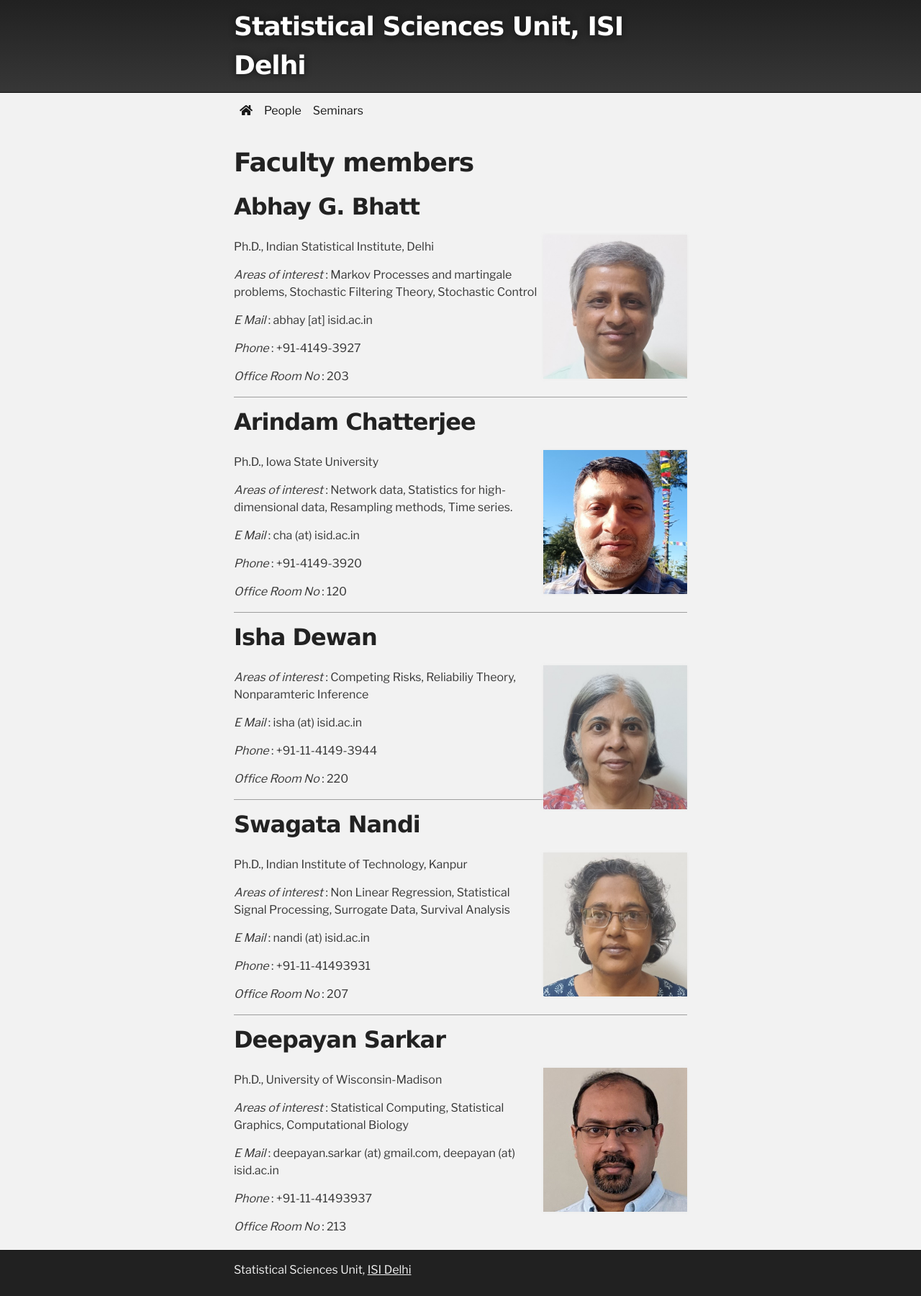
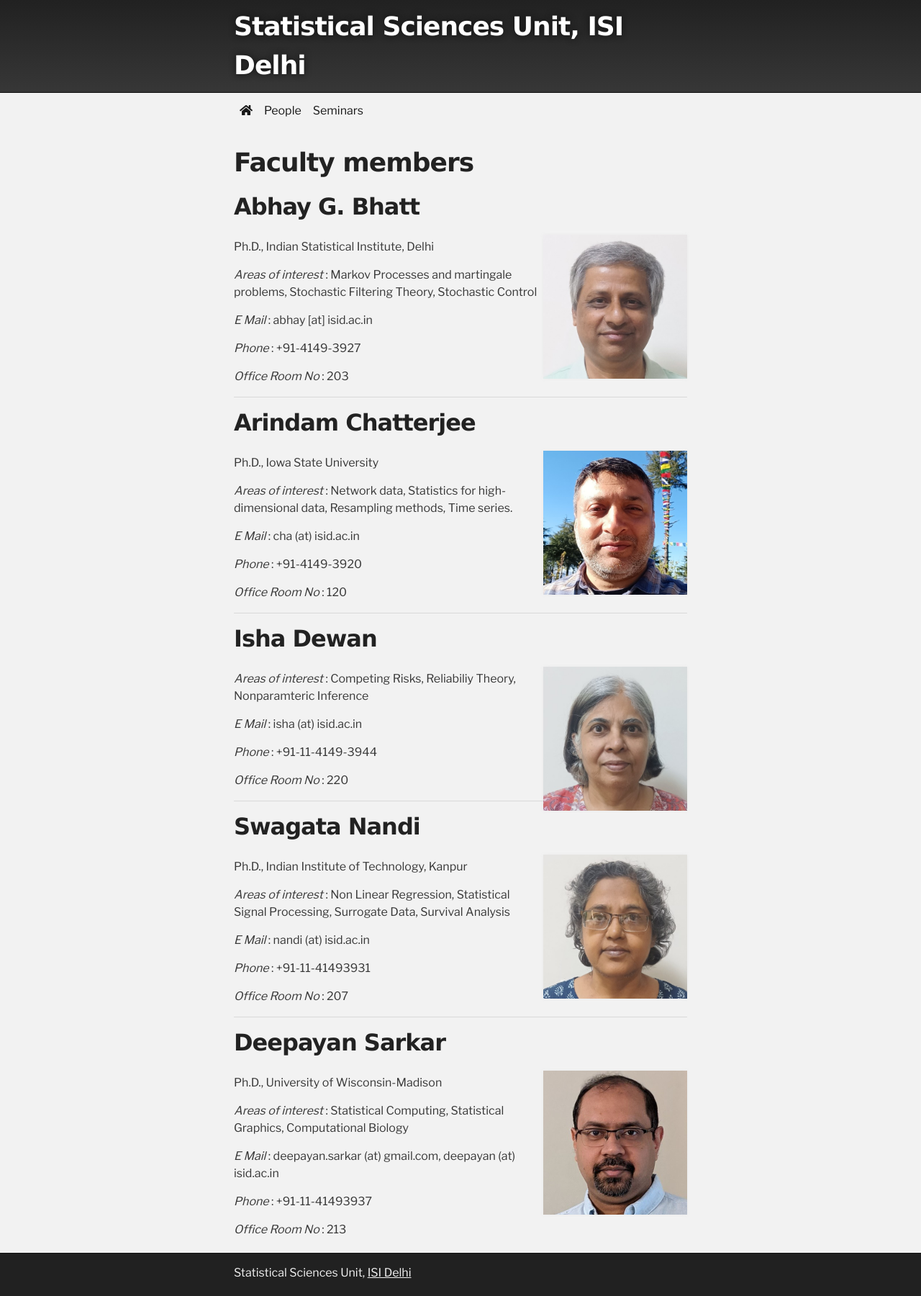
Before and after one commit to isid-statsu/isid-statsu.github.io, a Jekyll site: the page built from people.md, in a window 1280 px wide. Shown: the whole page at 72% size. Built offline with Jekyll 4.4.1, drawn with Linux system fonts in a browser that asks for light colours; nearby versions of some CDN libraries; grey boxes are pictures that could not be loaded.

Commit message:
try to fix missing hrs

```diff
--- a/assets/css/style.css
+++ b/assets/css/style.css
@@ -227,8 +227,6 @@ hr
 {
     height:1px;
     margin-bottom:5px;
-    border:none;
-    background:url("../images/bg_hr.png") repeat-x center
 }
 
 table
```
Also changed, not shown: people.md (+5 -5 lines), seminars.md (+3 -3 lines).
